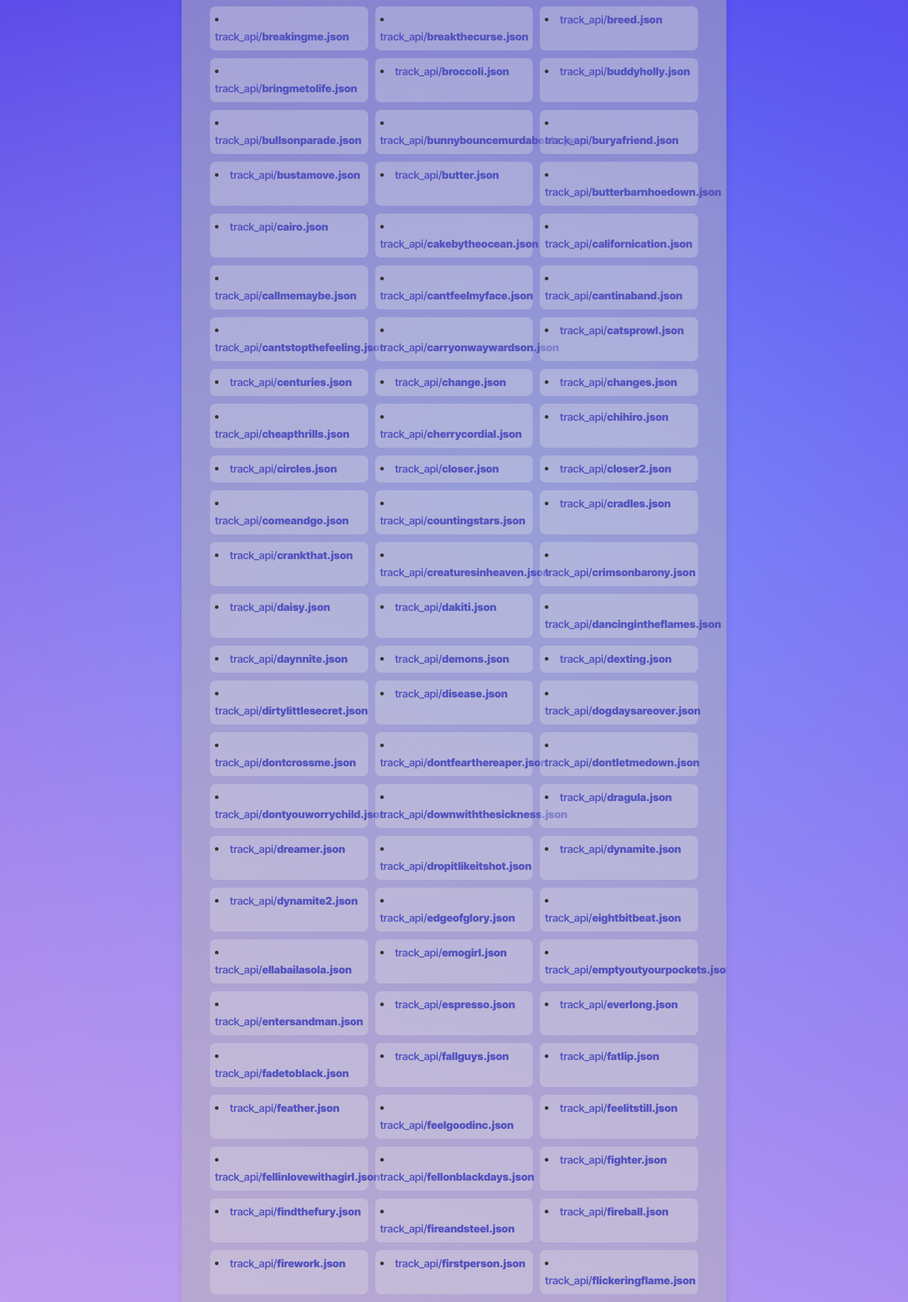
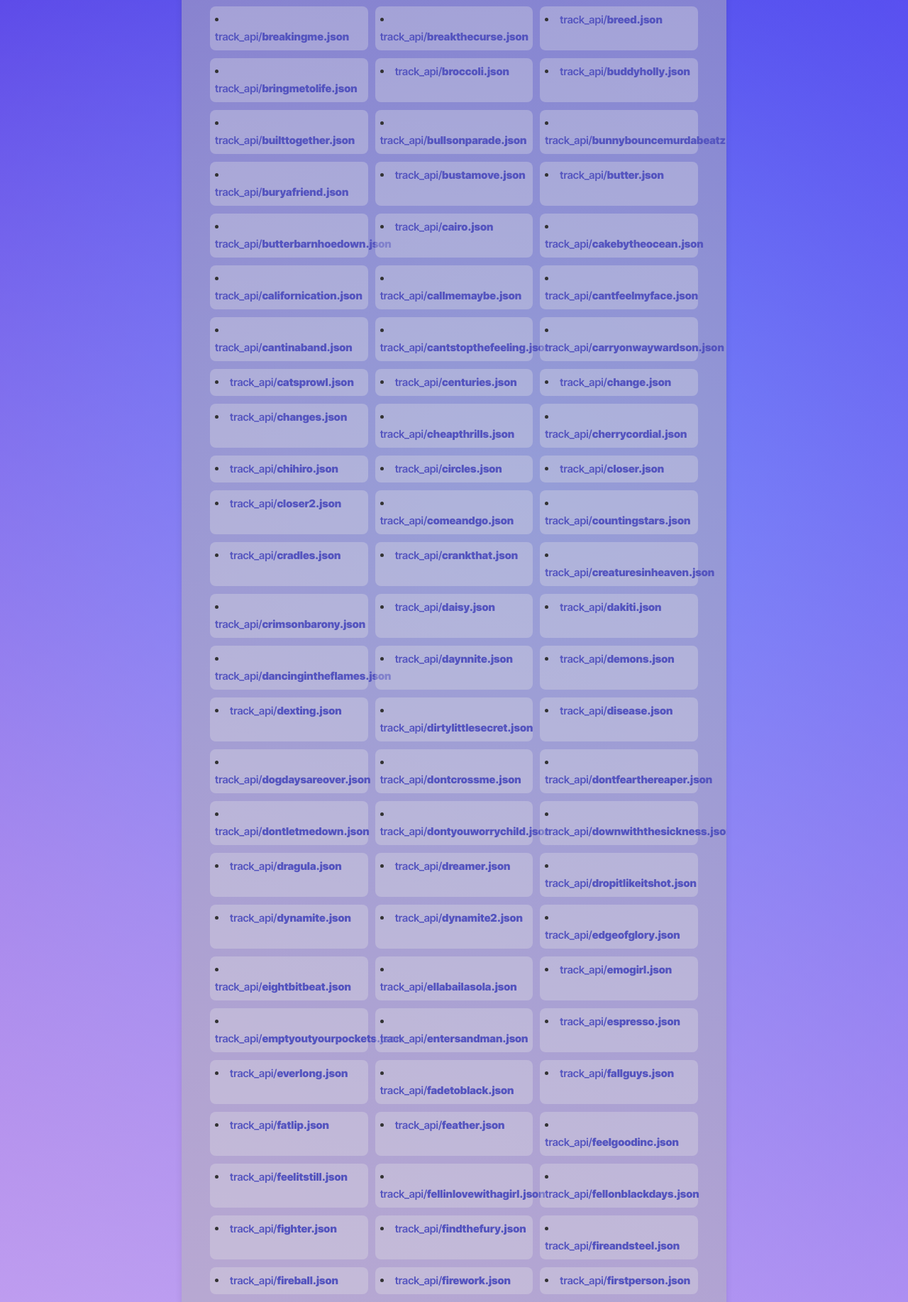
Before and after one commit to LeviSnoot/FNFest-Content-API, a Jekyll site: the page built from index.md, in a window 1280 px wide. Shown: the part 1606-3441 px from the top of the page at 71% size. Built offline with Jekyll 4.4.1, drawn with Linux system fonts in a browser that asks for light colours; some of the changed text lies outside the part shown.

Commit message:
Update files.yml

```diff
--- a/_data/files.yml
+++ b/_data/files.yml
@@ -130,6 +130,8 @@
   url: api/track_api/broccoli.json
 - name: track_api/buddyholly.json
   url: api/track_api/buddyholly.json
+- name: track_api/builttogether.json
+  url: api/track_api/builttogether.json
 - name: track_api/bullsonparade.json
   url: api/track_api/bullsonparade.json
 - name: track_api/bunnybouncemurdabeatz.json
```
